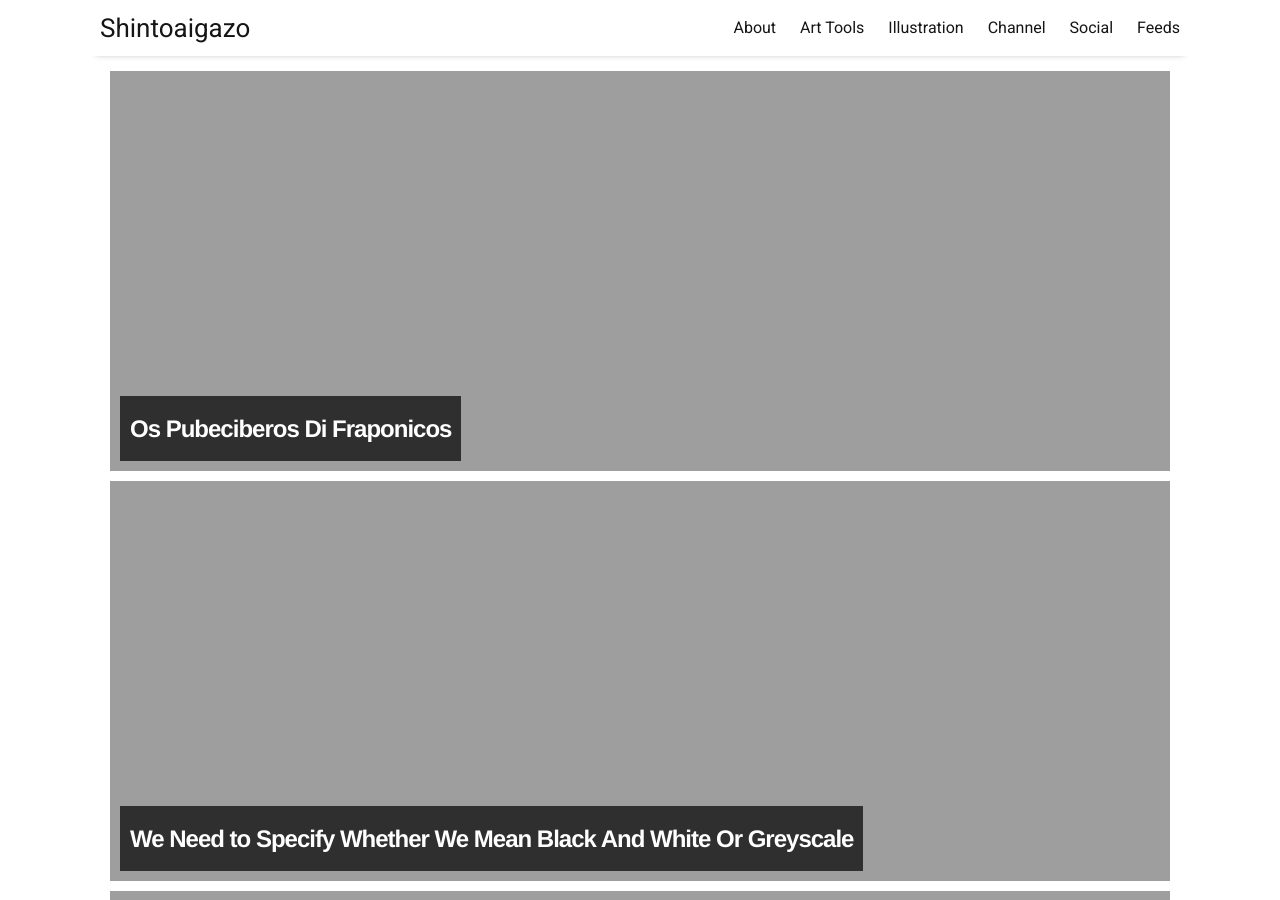
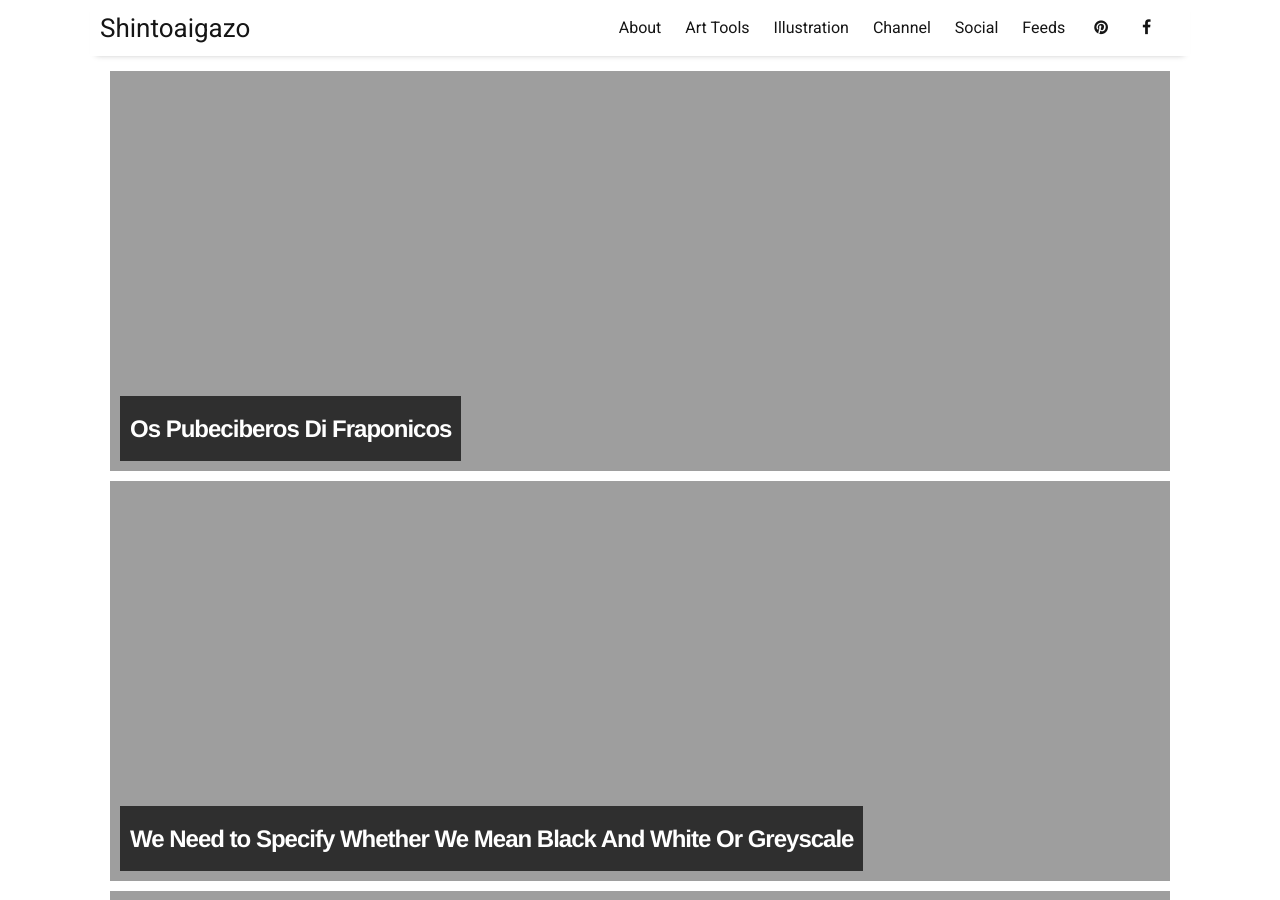
Before and after one commit to LWFlouisa/Portfolio, a Jekyll site: the page built from index.html, in a window 1280 px wide and 900 px high. Built offline with Jekyll 4.4.1, drawn with Linux system fonts in a browser that asks for light colours; nearby versions of some CDN libraries; the list of posts is cut into pages by our own code.

Commit message:
Update settings.yml

```diff
--- a/_data/settings.yml
+++ b/_data/settings.yml
@@ -17,8 +17,9 @@ menu:
 # Available social icons are powered by Font Awesome, so you can use any icon that they offer
 social:
 # - {icon: 'twitter',   link:              'https://twitter.com/FlouisaLW'}
-# - {icon: 'pinterest', link:    'https://www.pinterest.com/lwflouisa0808'}
-# - {icon: 'facebook',  link: 'https://www.facebook.com/HistoryOfEsfiomi/'}
+- {icon: 'pinterest', link:    'https://www.pinterest.com/lwflouisa0808'}
+- {icon: 'facebook',  link: 'https://www.facebook.com/HistoryOfEsfiomi/'}
+- {icon: 'diaspora',  link:              'https://diasp.org/u/lwflouisa'}
 
 # - {icon: 'rss-square', link: 'feed.xml'}
 # - {icon: 'rss-square', link: 'rss-feed.xml'}
```
